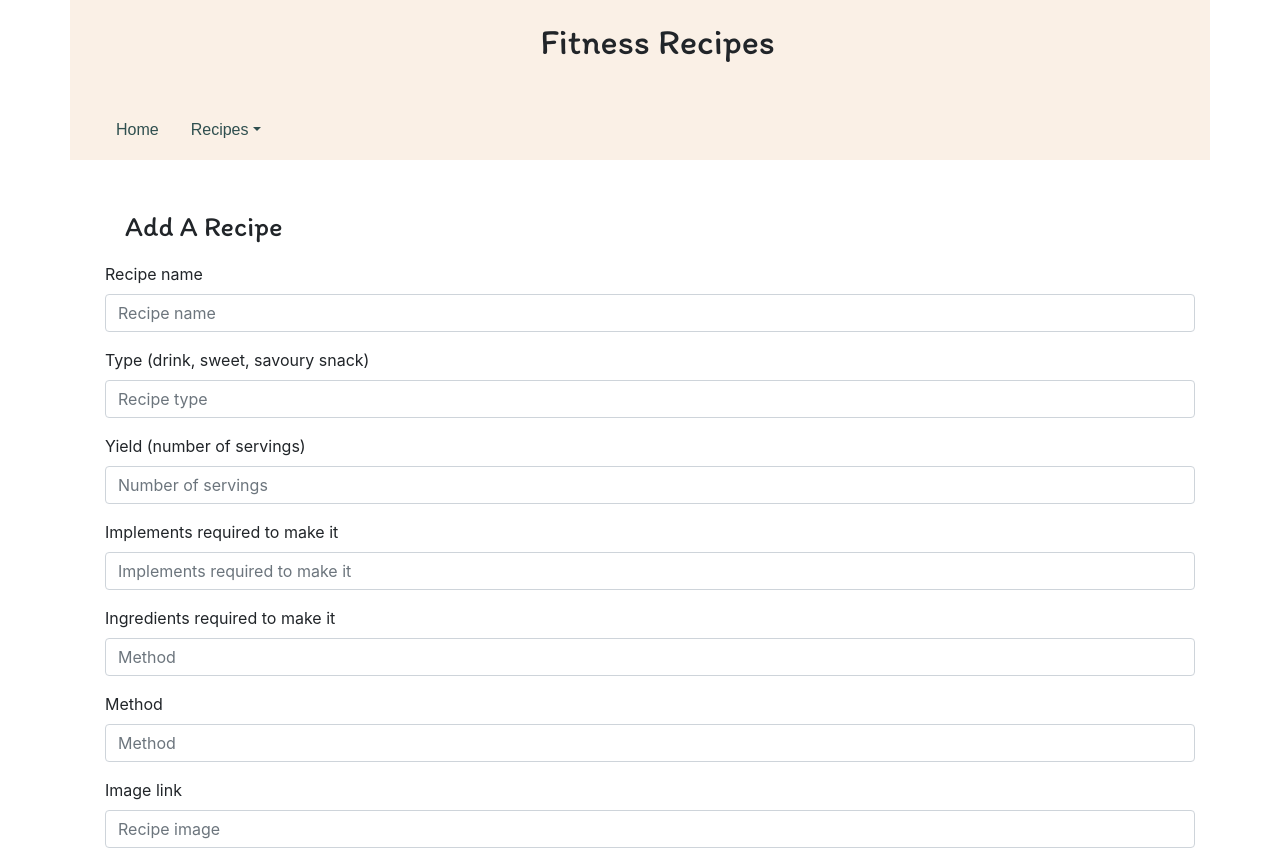
After one commit to Code-Institute-Submissions/Milestone-Project-103, a Flask app: page /add_recipe in a window 1280 px wide. The commit adds this page. Run offline with Flask 2, Linux system fonts and the light colour scheme; some libraries are stand-ins or nearby versions; some web fonts are replaced.

Commit message:
Added add_recipe design and draft page, updated general styling

```diff
--- a/app.py
+++ b/app.py
@@ -18,6 +18,10 @@ mongo = PyMongo(app)
 def get_recipes():
     return render_template("recipes.html", recipes=mongo.db.Recipes.find())
 
+@app.route('/add_recipe')
+def add_recipe():
+    return render_template('addrecipe.html')
+
 if __name__ == '__main__':
     app.run(host=os.environ.get('IP'),
     port=int(os.environ.get('PORT')),
--- a/static/css/style.css
+++ b/static/css/style.css
@@ -11,6 +11,8 @@ h1 {
     font-weight: 300;
     font-size: 36px;
     padding-left: 0px;
+    padding-top: 10px;
+    text-align: center;
 }
 
 h2 {
@@ -24,7 +26,7 @@ h2 {
 
 h3 {
     font-family: 'Electrolize', sans-serif;
-    font-weight: 300;
+    font-weight: 600;
     font-size: 20px;
     padding-left: 20px;
     padding-top: 20px;
@@ -43,25 +45,52 @@ h6 {
 }
 */
 
+
 /*------------------------------------------Heading */
 
-
+.header {
+    padding-left: 50px;
+    padding-top: 10px;
+    height: 100px;
+    background-color: linen;
+    z-index: 1;
+}
 
 /*------------------------------------------Navigation */
 
+.navblock {
+    padding-left: 20px;
+    background-color: linen;
+    z-index: 1;
+}
 
+.nav {
+    height: 60px;
+    padding: 10px;
+}
+
+a {
+    color: darkslategray;
+}
+
+a:hover {
+    color: #2098d1;
+    text-decoration: underline;
+}
 
 /*------------------------------------------Section */
+
+.main {
+    margin-top: 30px;
+    padding-top: 20px;
+    padding-left: 20px;
+
+}
 
 img {
     width: 400px;
     padding-left: 20px;
     padding-right: 30px;
-    /* float: right; */
-}
-
-.row {
-    padding: 20px;
 }
 
 p {
@@ -70,14 +99,37 @@ p {
     padding-left: 20px;
 }
 
-
 li {
     font-family: 'Electrolize', sans-serif;
     font-size: 1em;
 }
+
+/*------------------------------------------Form */
+
+
 
 /*------------------------------------------Footer */
 
 
 
 /*------------------------------------------Media Queries */
+
+
+@media screen and (max-width: 320px) {
+
+}
+
+
+@media screen and (max-width: 767px) {
+
+}
+
+
+@media screen and (max-width: 1023px) {
+
+}
+
+
+@media screen and (max-width: 1023px) and (min-width: 768px) {
+
+}
--- /dev/null
+++ b/templates/addrecipe.html
@@ -0,0 +1,39 @@
+{% extends 'base.html' %}
+{% block content %}
+
+
+        <h2>Add A Recipe</h2>
+
+            <form action="" method="POST" >
+                <div class="form-group">
+                    <label for="recipeName">Recipe name</label>
+                    <input type="text" class="form-control" id="recipeName" placeholder="Recipe name">
+                </div>
+                <div class="form-group">
+                    <label for="recipeType">Type (drink, sweet, savoury snack)</label>
+                    <input type="text" class="form-control" id="recipeType" placeholder="Recipe type">
+                </div>
+                <div class="form-group">
+                    <label for="recipeYield">Yield (number of servings)</label>
+                    <input type="text" class="form-control" id="recipeYield" placeholder="Number of servings">
+                </div>
+                <div class="form-group">
+                    <label for="recipeImplements">Implements required to make it</label>
+                    <input type="text" class="form-control" id="recipeImplements" placeholder="Implements required to make it">
+                </div>
+                <div class="form-group">
+                    <label for="recipeIngredients">Ingredients required to make it</label>
+                    <input type="text" class="form-control" id="recipeIngredients" placeholder="Method">
+                </div>
+                <div class="form-group">
+                    <label for="recipeMethod"> Method</label>
+                    <input type="text" class="form-control" id="recipeMethod" placeholder="Method">
+                </div>
+                <div class="form-group">
+                    <label for="recipeImage">Image link</label>
+                    <input type="text" class="form-control" id="recipeImage" placeholder="Recipe image">
+                </div>
+            </form>
+
+
+{% endblock %}
--- a/templates/base.html
+++ b/templates/base.html
@@ -12,12 +12,49 @@
 </head>
 
 <body>
-    <h1>Fitness Recipes</h1>
-    <section>
-    {% block content %}
+    <div class="container">
 
-    {% endblock %}
-    </section>
+        <div class="row">
+            <div class="header col-sm-12">
+                <h1>Fitness Recipes</h1>
+            </div>
+        </div>
+
+<!-- NAVIGATION -->
+        <div class="row">
+            <div class="navblock col-12">
+                <ul class="nav">
+                    <li class="nav-item">
+                        <a class="nav-link active" href="#">Home</a>
+                    </li>
+                    <li class="nav-item dropdown">
+                        <a class="nav-link dropdown-toggle" data-toggle="dropdown" href="#" role="button" aria-haspopup="true" aria-expanded="false">Recipes</a>
+                        <div class="dropdown-menu">
+                        <a class="dropdown-item" href="#">Find a recipe</a>
+                        <a class="dropdown-item" href="#">Add a recipe</a>
+                        <a class="dropdown-item" href="#">Amend a recipe</a>
+                        </div>
+                    </li>
+                </ul>
+            </div>
+        </div>
+
+<!-- /NAVIGATION -->
+
+
+<!-- MAIN CONTENT -->
+
+        <div class="main">
+        {% block content %}
+
+        {% endblock %}
+        </div>
+
+<!-- /MAIN CONTENT -->
+
+
+    </div>
+    <!-- </div> -->
 
     <script src="https://code.jquery.com/jquery-3.2.1.slim.min.js" integrity="sha384-KJ3o2DKtIkvYIK3UENzmM7KCkRr/rE9/Qpg6aAZGJwFDMVNA/GpGFF93hXpG5KkN" crossorigin="anonymous"></script>
     <script src="https://cdnjs.cloudflare.com/ajax/libs/popper.js/1.12.9/umd/popper.min.js" integrity="sha384-ApNbgh9B+Y1QKtv3Rn7W3mgPxhU9K/ScQsAP7hUibX39j7fakFPskvXusvfa0b4Q" crossorigin="anonymous"></script>
```
Also changed, not shown: templates/recipes.html (+4 -8 lines), Wireframes/Wireframe-Desktop-add_recipe.jpg (added).
